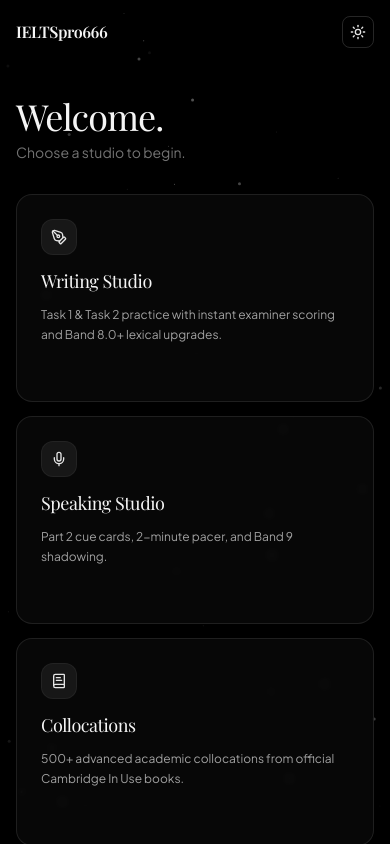
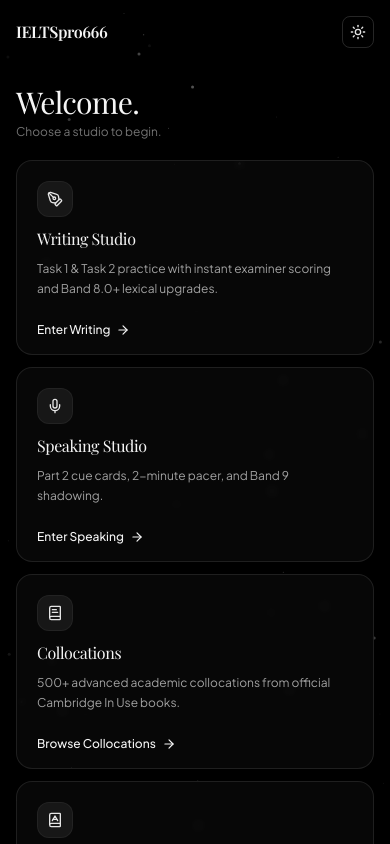
Before and after one commit to minh-0/ielts-wb, a Next.js app: page / in a window 390 px wide. Shown: the top 844 px of the page. Built offline with nearby package versions, Linux system fonts and the light colour scheme.

Commit message:
fix(mobile): resolve bento grid overflow, touch tap handling, and responsive layout

```diff
--- a/src/app/page.tsx
+++ b/src/app/page.tsx
@@ -101,7 +101,7 @@ export default function Home() {
 
   if (!hasEntered) {
     return (
-      <div className="min-h-screen flex flex-col bg-white dark:bg-black text-neutral-900 dark:text-neutral-100 selection:bg-neutral-200 dark:selection:bg-neutral-800 relative overflow-hidden">
+      <div className="min-h-screen flex flex-col bg-white dark:bg-black text-neutral-900 dark:text-neutral-100 selection:bg-neutral-200 dark:selection:bg-neutral-800 relative overflow-x-hidden">
         <Particles
           className="absolute inset-0 pointer-events-none z-0"
           quantity={50}
@@ -111,7 +111,7 @@ export default function Home() {
           staticity={35}
         />
         {/* Minimal Entrance Top Bar */}
-        <header className="relative z-10 w-full">
+        <header className="relative z-10 w-full shrink-0">
           <div className="max-w-4xl mx-auto px-4 sm:px-8 h-16 flex items-center justify-between">
             <span className="font-serif font-semibold text-base tracking-tight text-neutral-900 dark:text-neutral-100">
               IELTSpro666
@@ -121,7 +121,7 @@ export default function Home() {
         </header>
 
         {/* Main Start Portal */}
-        <main className="relative z-10 flex-1 flex flex-col justify-center px-4 sm:px-8 py-6">
+        <main className="relative z-10 flex-1 flex flex-col justify-start md:justify-center px-4 sm:px-8 py-4 sm:py-8">
           <StartPage
             onStartWriting={(taskType = "task2") => enterWorkbench("practice", "writing", taskType)}
             onStartSpeaking={() => enterWorkbench("practice", "speaking")}
--- a/src/components/magicui/bento-grid.tsx
+++ b/src/components/magicui/bento-grid.tsx
@@ -14,7 +14,7 @@ export const BentoGrid = ({
   return (
     <div
       className={cn(
-        "grid w-full auto-rows-[13rem] sm:auto-rows-[14rem] grid-cols-1 md:grid-cols-2 lg:grid-cols-3 gap-3.5 sm:gap-4",
+        "grid w-full grid-cols-1 md:grid-cols-2 lg:grid-cols-3 gap-3 sm:gap-4 auto-rows-auto sm:auto-rows-[14rem]",
         className,
       )}
     >
@@ -41,26 +41,30 @@ export const BentoCard = ({
   href?: string;
   cta?: string;
   onClick?: () => void;
-}) => (
-  <div
+}) => {
+  const CardRoot = onClick ? "button" : "div";
+
+  return (
+    <CardRoot
       key={name}
+      type={onClick ? "button" : undefined}
       onClick={onClick}
       className={cn(
-      "group relative col-span-3 flex flex-col justify-between overflow-hidden rounded-2xl border transition-all duration-300 select-none",
+        "group relative col-span-1 flex flex-col justify-between overflow-hidden rounded-2xl border transition-all duration-300 text-left w-full",
         "border-neutral-200/80 dark:border-neutral-800/80 bg-neutral-50/50 dark:bg-neutral-900/30 backdrop-blur-xs hover:border-neutral-400 dark:hover:border-neutral-600 hover:bg-neutral-100/60 dark:hover:bg-neutral-900/60 shadow-2xs",
-      onClick ? "cursor-pointer" : "",
+        onClick ? "cursor-pointer active:scale-[0.98] focus:outline-hidden focus-visible:ring-2 focus-visible:ring-neutral-400 dark:focus-visible:ring-neutral-600" : "",
         className,
       )}
     >
       {background && <div className="absolute inset-0 z-0 overflow-hidden">{background}</div>}
 
-    <div className="pointer-events-none z-10 flex transform-gpu flex-col gap-2.5 p-6 transition-all duration-300 group-hover:-translate-y-4">
+      <div className="z-10 flex transform-gpu flex-col gap-2 p-5 sm:p-6 transition-all duration-300 sm:group-hover:-translate-y-3.5">
         {Icon && (
           <div className="w-9 h-9 rounded-xl border border-neutral-200/80 dark:border-neutral-800/80 flex items-center justify-center bg-white dark:bg-neutral-900 transition-colors duration-300 group-hover:border-neutral-400 dark:group-hover:border-neutral-600">
             <Icon className="h-4 w-4 text-neutral-800 dark:text-neutral-200" />
           </div>
         )}
-      <h3 className="text-lg font-serif font-normal tracking-tight text-neutral-900 dark:text-neutral-100 mt-0.5">
+        <h3 className="text-base sm:text-lg font-serif font-normal tracking-tight text-neutral-900 dark:text-neutral-100 mt-0.5">
           {name}
         </h3>
         <p className="max-w-md text-xs sm:text-[13px] text-neutral-500 dark:text-neutral-400 leading-relaxed">
@@ -70,13 +74,16 @@ export const BentoCard = ({
 
       <div
         className={cn(
-        "pointer-events-none z-10 flex w-full translate-y-6 transform-gpu flex-row items-center px-6 pb-5 opacity-0 transition-all duration-300 group-hover:translate-y-0 group-hover:opacity-100",
+          "z-10 flex w-full flex-row items-center px-5 sm:px-6 pb-4 sm:pb-5 pt-1",
+          "opacity-100 translate-y-0 sm:opacity-0 sm:translate-y-3 sm:group-hover:opacity-100 sm:group-hover:translate-y-0",
+          "transition-all duration-300",
         )}
       >
         <span className="inline-flex items-center gap-1.5 text-xs font-medium text-neutral-900 dark:text-neutral-100">
           {cta || "Enter"}
-        <ArrowRight className="h-3.5 w-3.5 transition-transform duration-200 group-hover:translate-x-0.5" />
+          <ArrowRight className="h-3.5 w-3.5 transition-transform duration-200 group-hover:translate-x-1" />
         </span>
       </div>
-  </div>
+    </CardRoot>
   );
+};
--- a/src/components/start/StartPage.tsx
+++ b/src/components/start/StartPage.tsx
@@ -23,23 +23,23 @@ export function StartPage({
   onOpenLearn,
 }: StartPageProps) {
   return (
-    <div className="space-y-8 py-2 animate-in fade-in duration-300 max-w-4xl mx-auto w-full">
+    <div className="space-y-5 sm:space-y-8 py-1 sm:py-2 animate-in fade-in duration-300 max-w-4xl mx-auto w-full">
       {/* Super Short Big Welcome Message */}
-      <div className="space-y-1.5">
-        <h1 className="text-4xl sm:text-5xl md:text-6xl font-serif font-normal tracking-tight text-neutral-900 dark:text-neutral-100">
+      <div className="space-y-1">
+        <h1 className="text-3xl sm:text-5xl md:text-6xl font-serif font-normal tracking-tight text-neutral-900 dark:text-neutral-100">
           Welcome.
         </h1>
-        <p className="text-sm text-neutral-400 dark:text-neutral-500">
+        <p className="text-xs sm:text-sm text-neutral-400 dark:text-neutral-500">
           Choose a studio to begin.
         </p>
       </div>
 
       {/* Minimalist Bento Grid with Rounded Boxes */}
       <BentoGrid className="grid-cols-1 md:grid-cols-2 lg:grid-cols-3">
-        {/* CARD 1: Writing Studio */}
+        {/* CARD 1: Writing Studio (spans 2 cols on tablet/desktop) */}
         <BentoCard
           name="Writing Studio"
-          className="col-span-1 md:col-span-2 lg:col-span-2"
+          className="col-span-1 md:col-span-2"
           Icon={PenTool}
           description="Task 1 & Task 2 practice with instant examiner scoring and Band 8.0+ lexical upgrades."
           cta="Enter Writing"
```
Lines whose indentation alone changed are shown as unchanged.
